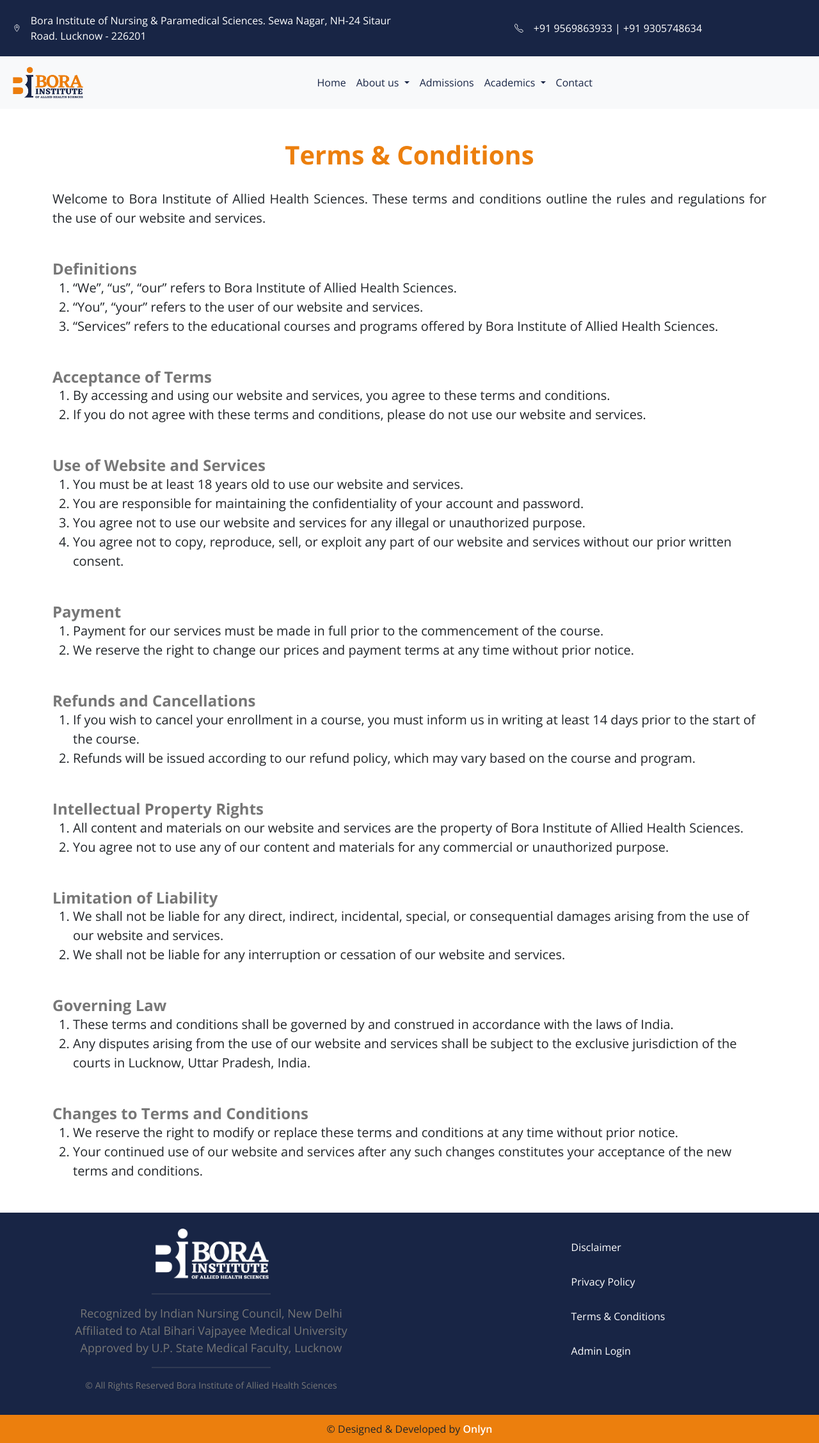
After one commit to Borapolyclinic/biahs, a PHP site: page /terms.php in a window 1280 px wide. The commit adds this page. Shown: the whole page at 64% size. Run offline with PHP 8.4, Linux system fonts and the light colour scheme.

Commit message:
modified:   assets/css/stylesheet.css new file:   disclaimer.php modified:   include/footer.php new file:   privacy-policy.php new file:   terms.php

```diff
--- a/assets/css/stylesheet.css
+++ b/assets/css/stylesheet.css
@@ -711,6 +711,34 @@ input::-webkit-inner-spin-button {
   font-weight: 600;
 }
 
+/* =========== LEGAL SECTION =========== */
+.legal-section h1 {
+  color: #ec7f0d;
+  text-align: center;
+  margin: 0;
+  font-weight: bold;
+  margin-bottom: 30px;
+}
+.legal-section h2 {
+  color: #777;
+  text-align: left;
+  margin: 0;
+  font-weight: bold;
+  font-size: 24px;
+}
+.legal-section p {
+  font-size: 20px;
+  text-align: justify;
+  margin: 0;
+  margin-bottom: 50px;
+}
+.legal-para {
+  margin-bottom: 50px;
+}
+.legal-para li {
+  font-size: 20px;
+}
+
 @media only screen and (max-width: 768px) {
   /* =========== TOP NAVBAR =========== */
   .top-nav {
@@ -900,4 +928,20 @@ input::-webkit-inner-spin-button {
     text-align: center !important;
     margin-bottom: 100px;
   }
+
+  /* =========== LEGAL SECTION =========== */
+  .legal-section h1 {
+    color: #ec7f0d;
+    text-align: center;
+    margin: 0;
+    font-weight: bold;
+    margin-bottom: 30px;
+    margin-top: 100px !important;
+  }
+  .legal-section p {
+    font-size: 20px;
+    text-align: justify;
+    margin: 0;
+    margin-bottom: 20px;
+  }
 }
--- a/include/footer.php
+++ b/include/footer.php
@@ -11,9 +11,9 @@
 
     <div class="col-md-6 footer-inner">
         <ul>
-            <li><a href="#">Disclaimer</a></li>
-            <li><a href="#">Privacy Policy</a></li>
-            <li><a href="#">Terms & Conditions</a></li>
+            <li><a href="disclaimer.php">Disclaimer</a></li>
+            <li><a href="privacy-policy.php">Privacy Policy</a></li>
+            <li><a href="terms.php">Terms & Conditions</a></li>
             <li><a href="#">Admin Login</a></li>
         </ul>
     </div>
--- /dev/null
+++ b/terms.php
@@ -0,0 +1,97 @@
+<?php
+$title = "Privacy Policy | Bora Institute of Allied Health Sciences";
+include('include/header.php') ?>
+<?php include('include/top-nav.php') ?>
+<?php include('include/navbar.php') ?>
+<div class="container mt-5 mb-5 legal-section">
+    <h1>Terms & Conditions</h1>
+
+    <p>Welcome to Bora Institute of Allied Health Sciences. These terms and conditions outline the rules and regulations
+        for the use of our website and services.</p>
+
+    <div class="legal-para">
+        <h2>Definitions</h2>
+        <ol>
+            <li>
+                “We”, “us”, “our” refers to Bora Institute of Allied Health Sciences.
+            </li>
+            <li>“You”, “your” refers to the user of our website and services.</li>
+            <li> “Services” refers to the educational courses and programs offered by Bora Institute of Allied Health
+                Sciences.</li>
+        </ol>
+    </div>
+
+    <div class="legal-para">
+        <h2>Acceptance of Terms</h2>
+        <ol>
+            <li> By accessing and using our website and services, you agree to these terms and conditions.</li>
+            <li> If you do not agree with these terms and conditions, please do not use our website and services.</li>
+        </ol>
+    </div>
+
+    <div class="legal-para">
+        <h2>Use of Website and Services</h2>
+        <ol>
+            <li>You must be at least 18 years old to use our website and services.</li>
+            <li>You are responsible for maintaining the confidentiality of your account and password.</li>
+            <li>You agree not to use our website and services for any illegal or unauthorized purpose.</li>
+            <li>You agree not to copy, reproduce, sell, or exploit any part of our website and services without our
+                prior written consent.</li>
+        </ol>
+    </div>
+
+    <div class="legal-para">
+        <h2>Payment</h2>
+        <ol>
+            <li>Payment for our services must be made in full prior to the commencement of the course.</li>
+            <li>We reserve the right to change our prices and payment terms at any time without prior notice.</li>
+        </ol>
+    </div>
+
+    <div class="legal-para">
+        <h2>Refunds and Cancellations</h2>
+        <ol>
+            <li>If you wish to cancel your enrollment in a course, you must inform us in writing at least 14 days prior
+                to the start of the course.</li>
+            <li>Refunds will be issued according to our refund policy, which may vary based on the course and program.
+            </li>
+        </ol>
+    </div>
+
+    <div class="legal-para">
+        <h2>Intellectual Property Rights</h2>
+        <ol>
+            <li>All content and materials on our website and services are the property of Bora Institute of Allied
+                Health Sciences.</li>
+            <li>You agree not to use any of our content and materials for any commercial or unauthorized purpose.</li>
+        </ol>
+    </div>
+
+    <div class="legal-para">
+        <h2>Limitation of Liability</h2>
+        <ol>
+            <li>We shall not be liable for any direct, indirect, incidental, special, or consequential damages arising
+                from the use of our website and services.</li>
+            <li>We shall not be liable for any interruption or cessation of our website and services.</li>
+        </ol>
+    </div>
+
+    <div class="legal-para">
+        <h2>Governing Law</h2>
+        <ol>
+            <li>These terms and conditions shall be governed by and construed in accordance with the laws of India.</li>
+            <li>Any disputes arising from the use of our website and services shall be subject to the exclusive
+                jurisdiction of the courts in Lucknow, Uttar Pradesh, India.</li>
+        </ol>
+    </div>
+    <div class="legal-para">
+        <h2>Changes to Terms and Conditions</h2>
+        <ol>
+            <li>We reserve the right to modify or replace these terms and conditions at any time without prior notice.
+            </li>
+            <li>Your continued use of our website and services after any such changes constitutes your acceptance of the
+                new terms and conditions.</li>
+        </ol>
+    </div>
+</div>
+<?php include('include/footer.php') ?>
```
Also changed, not shown: disclaimer.php (added, +27 -0 lines), privacy-policy.php (added, +43 -0 lines).
